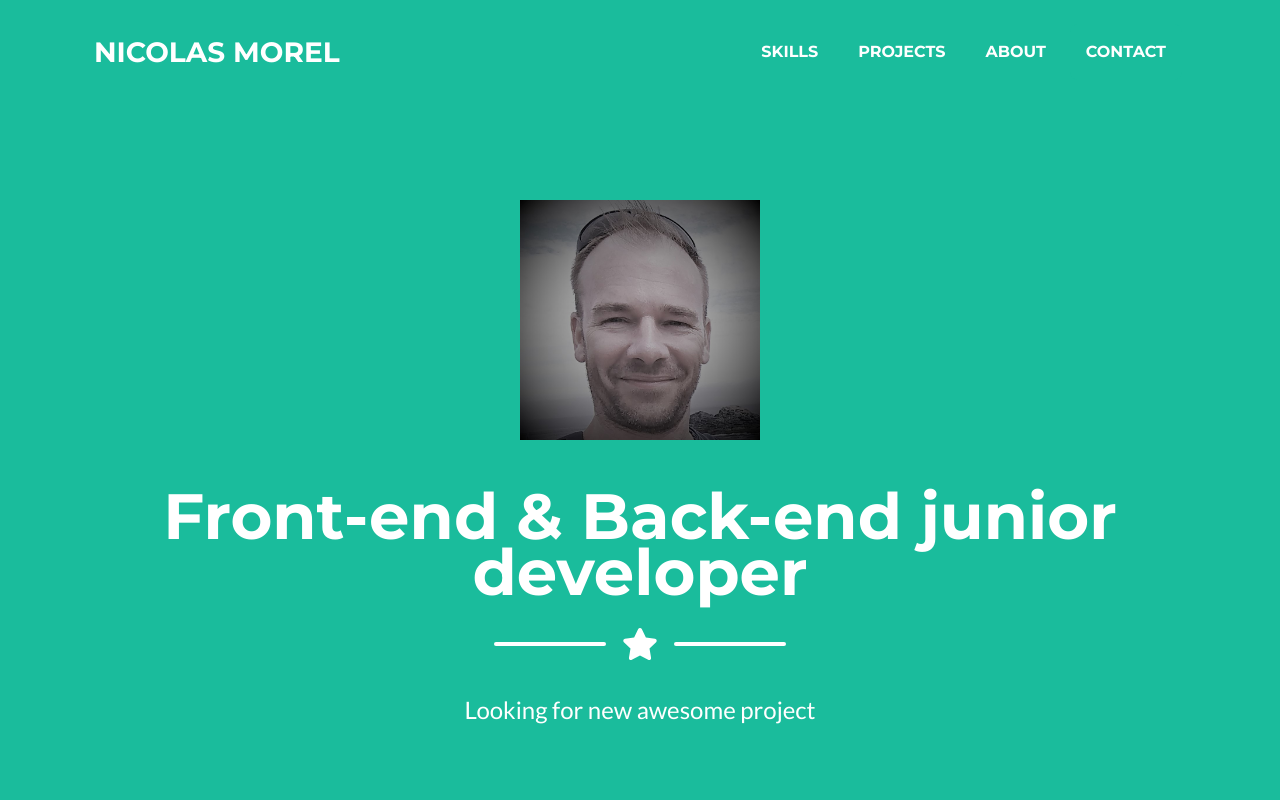
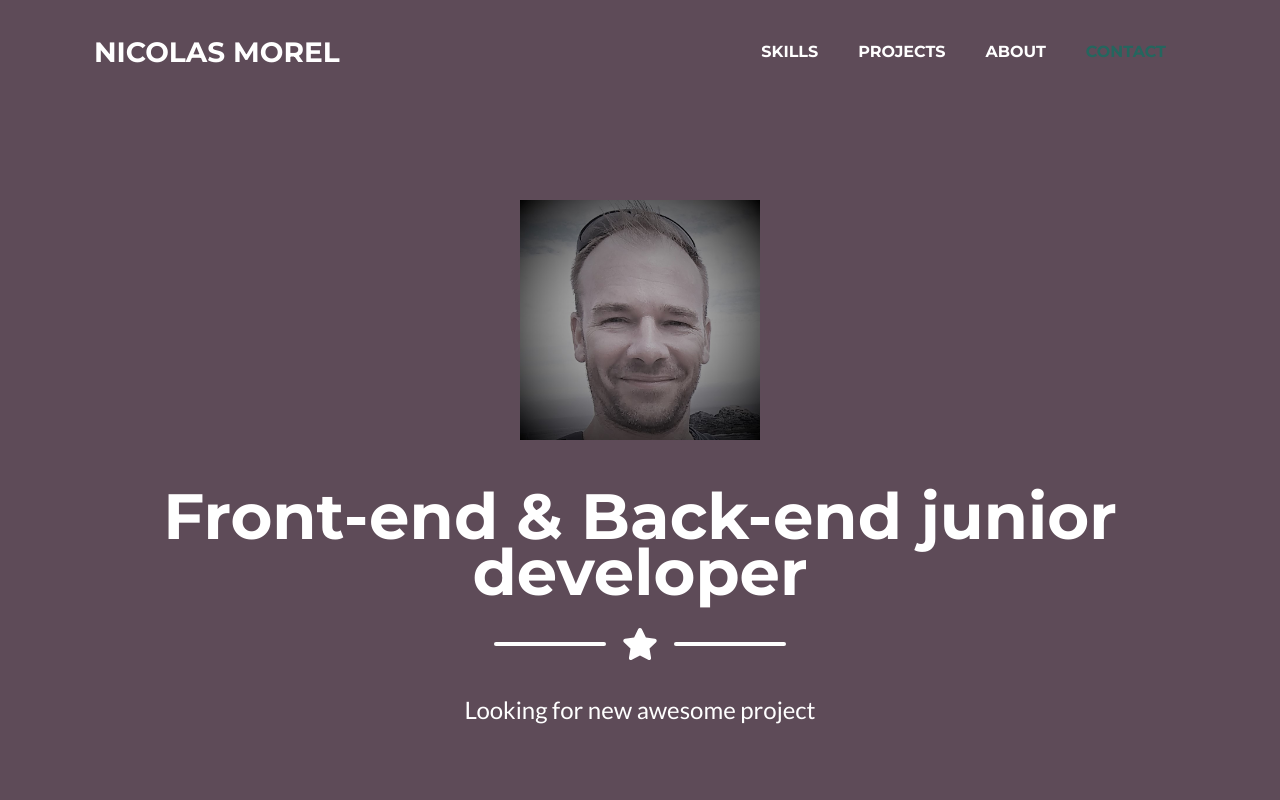
Before and after one commit to Novayak/portfolio, a website: page www/index.html in a window 1280 px wide. Shown: the top 800 px of the page. Drawn offline with nearby package versions, Linux system fonts and the light colour scheme; files that its build step writes are made by us from their sources; files whose address does not match are found by name.

Commit message:
choose colors

```diff
--- a/src/scss/_footer.scss
+++ b/src/scss/_footer.scss
@@ -1,10 +1,10 @@
 .footer {
     padding-top: 5rem;
     padding-bottom: 5rem;
-    background-color: $secondary;
+    background-color: $primary;
     color: $white;
 }
 
 .copyright {
-    background-color: darken($secondary, 10%);
+    background-color: $secondary;
 }
--- a/src/scss/_navbar.scss
+++ b/src/scss/_navbar.scss
@@ -4,6 +4,7 @@
     padding-bottom: 1rem;
     font-family: $headings-font-family;
     font-weight: $headings-font-weight;
+    background: transparentize($secondary, 0.3);
     .navbar-brand {
         color: $white;
     }
@@ -13,14 +14,14 @@
             a.nav-link {
                 color: $white;
                 &:hover {
-                    color: $primary;
+                    color: $info;
                 }
                 &:active,
                 &:focus {
-                    color: $white;
+                    color:darken($info, 30%);
                 }
                 &.active {
-                    color: $primary;
+                    color: darken($info, 10%);
                 }
             }
         }
@@ -34,7 +35,9 @@
     #mainNav {
         padding-top: 1.5rem;
         padding-bottom: 1.5rem;
+        background: transparentize($secondary, 0.15);
         transition: padding-top 0.3s, padding-bottom 0.3s;
+
         .navbar-brand {
             font-size: 1.75em;
             transition: font-size 0.3s;
@@ -44,12 +47,15 @@
         }
         .navbar-nav > li.nav-item > a.nav-link.active {
             color: $white;
-            background: $primary;
+            &:hover {
+                color: $info;
+            }
             &:active,
-            &:focus,
-            &:hover {
-                color: $white;
-                background: $primary;
+            &:focus {
+                color:darken($info, 30%);
+            }
+            &.active {
+                color: darken($info, 20%);
             }
         }
     }
--- a/src/scss/_variables.scss
+++ b/src/scss/_variables.scss
@@ -1,12 +1,20 @@
 // Variables
 
 // Set custom colors
-$teal: #1abc9c;
-$dark-blue: #2c3e50;
+$mauve: #5E4B58;
+$mauve-dark:#4A3342;
+$green: #3FB1A3;
+$green-dark: #236860;
+$blue: #3d566e;
+$blue-dark: #2c3e50;
+$gray-light:#F3F6FA;
+$gray:#657275;
+$gray-dark: #343a40;
 
 // Override Bootstrap primary and secondary colors
-$primary: $teal;
-$secondary: $dark-blue;
+$primary: $mauve;
+$secondary: $mauve-dark;
+$info: $green;
 
 // Override Bootstrap font variables
 $font-family-sans-serif: "Lato", -apple-system, BlinkMacSystemFont, "Segoe UI",
```
